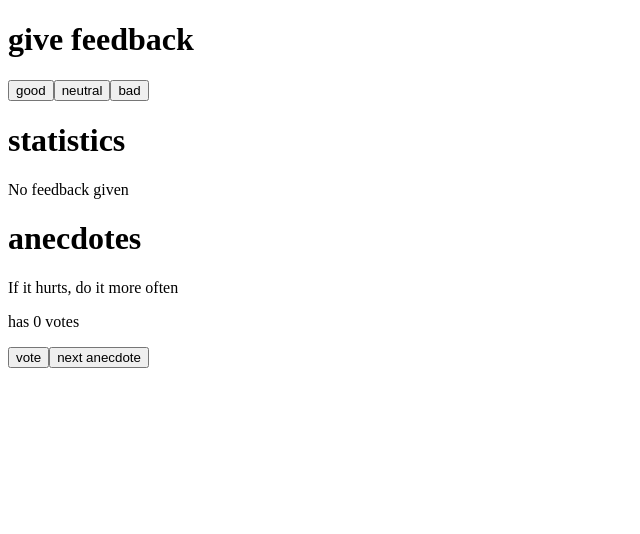
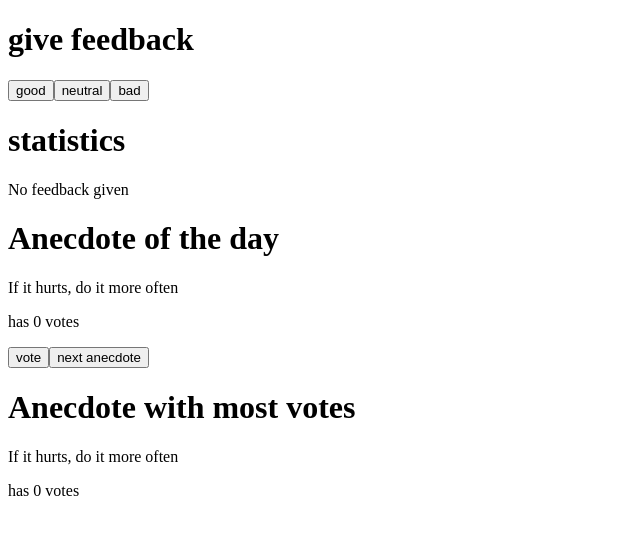
Before and after one commit to Allupelaaja/Osa1-unicafe, a React (Create React App) app: page / in a window 1280 px wide. Shown: the top 534 px of the page, without its empty margins (0-640 px from the left). Built offline with nearby package versions, Linux system fonts and the light colour scheme.

Commit message:
1.14 tehty

```diff
--- a/src/index.js
+++ b/src/index.js
@@ -55,7 +55,8 @@ const App = (props) => {
   const [points, setPoints] = useState(Array.apply(null, new Array(anecdotes.length)).map(Number.prototype.valueOf,0))
   const headerFeedback = "give feedback"
   const headerStats = "statistics"
-  const headerAnec = "anecdotes"
+  const headerAnec = "Anecdote of the day"
+  const headerMostVotes = "Anecdote with most votes"
   const types = [
     "good", "neutral", "bad", "all", "average", "positive"
   ]
@@ -74,11 +75,14 @@ const App = (props) => {
       <p>{props.anecdotes[selected]}</p>
       <p>has {points[selected]} votes</p>
       <OmaButton onClick ={() =>{
-        const copy = {...points}
+        const copy = [...points]
         copy[selected] += 1
         setPoints(copy)
       }} text={voteText}/>
       <OmaButton onClick ={() => setSelected(Math.floor(Math.random() * 6))} text={anecText}/>
+      <Header name={headerMostVotes}/>
+      <p>{props.anecdotes[points.indexOf(Math.max(...points))]}</p>
+      <p>has {points[points.indexOf(Math.max(...points))]} votes</p>
     </div>
   )
 }
```
